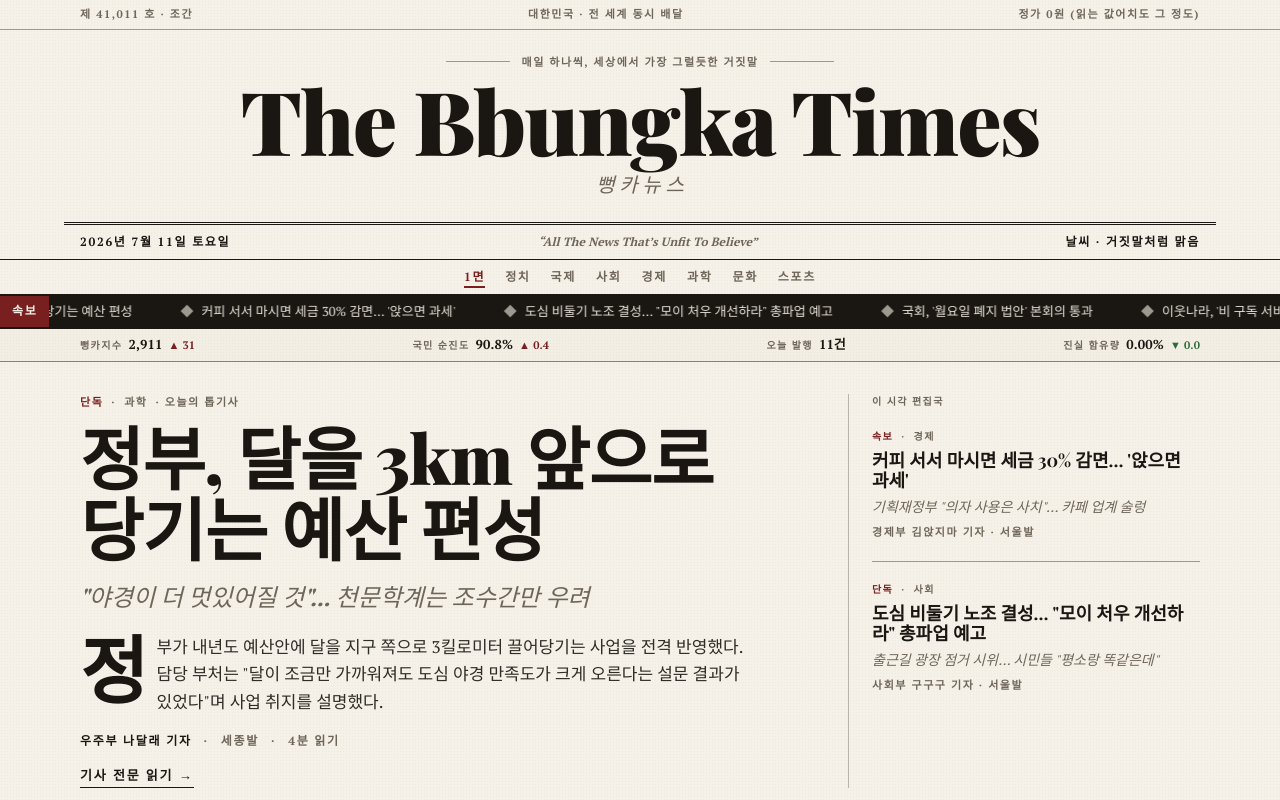
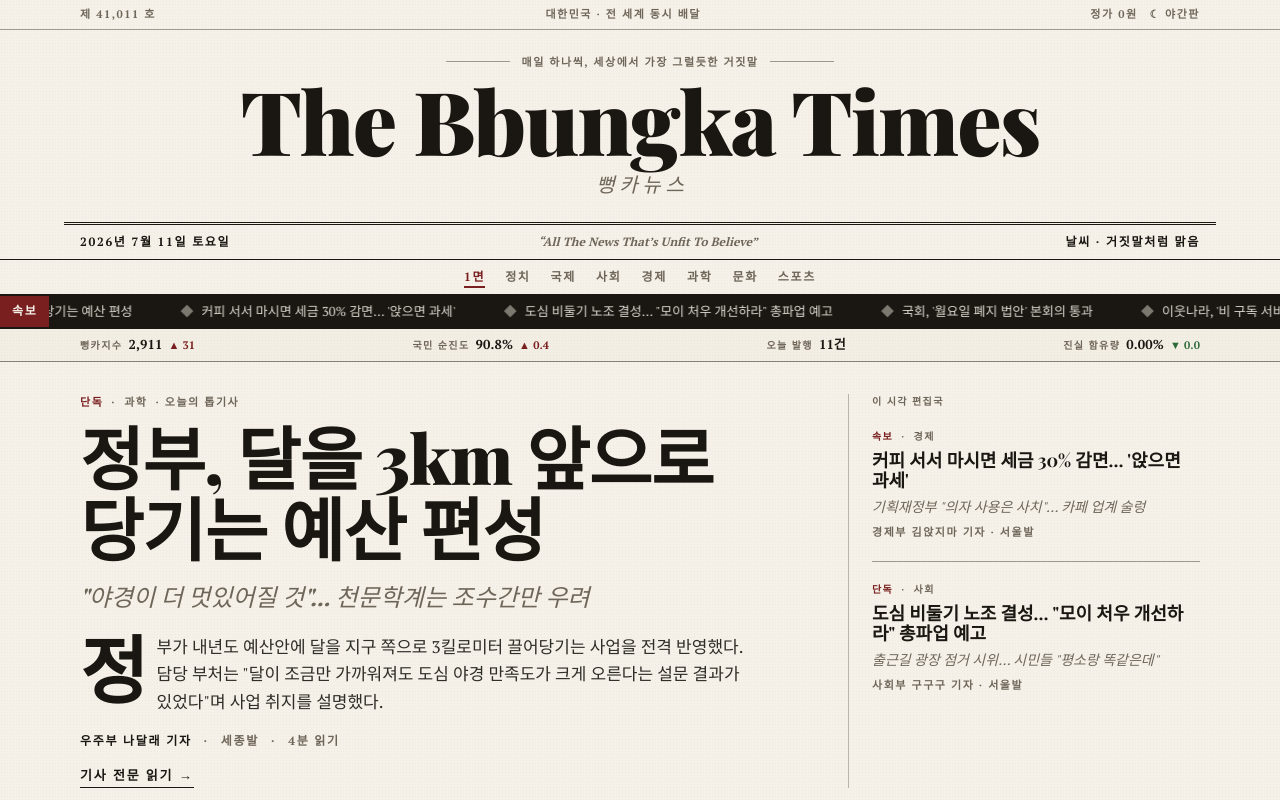
Before and after one commit to anveloper/bbungka, a Next.js app: page / in a window 1280 px wide. Shown: the top 800 px of the page. Built offline with nearby package versions, Linux system fonts and the light colour scheme; no server answers; the database is empty.

Commit message:
feat: 다크 지질(야간판) 테마 추가 및 조간/야간 토글 (ui)

```diff
--- a/app/globals.css
+++ b/app/globals.css
@@ -7,6 +7,24 @@
   --muted: #6f665a;
   --rule: #1a1712;
   --accent: #7a1f1f;
+  --band: #1a1712; /* 속보 밴드 배경 */
+  --band-fg: #f5f1e8; /* 속보 밴드 글자 */
+  --idx-down: #2f6b3a; /* 지수 하락(초록) */
+  color-scheme: light;
+}
+
+/* 다크 지질 (야간판) */
+[data-theme="dark"] {
+  --paper: #17130d;
+  --paper-2: #221b12;
+  --ink: #ece4d4;
+  --muted: #9a9082;
+  --rule: #4c4536;
+  --accent: #e08a63;
+  --band: #241d13;
+  --band-fg: #ece4d4;
+  --idx-down: #79b57f;
+  color-scheme: dark;
 }
 
 @theme inline {
@@ -30,6 +48,9 @@ body {
   font-family: var(--font-serif), Georgia, "Times New Roman", serif;
   -webkit-font-smoothing: antialiased;
   text-rendering: optimizeLegibility;
+  transition:
+    background-color 0.35s ease,
+    color 0.35s ease;
 }
 
 /* Newspaper grain / aged paper feel */
@@ -45,6 +66,15 @@ body::before {
   );
   background-size: 3px 3px;
   mix-blend-mode: multiply;
+}
+
+/* 다크에서는 밝은 반점 + soft-light로 종이 질감 유지 */
+[data-theme="dark"] body::before {
+  background-image: radial-gradient(
+    rgba(236, 228, 212, 0.028) 1px,
+    transparent 1px
+  );
+  mix-blend-mode: soft-light;
 }
 
 /* Small-caps label used for kickers / sections */
@@ -134,7 +164,13 @@ body::before {
   color: var(--accent);
 }
 .idx-down {
-  color: #2f6b3a;
+  color: var(--idx-down);
+}
+
+/* 속보 밴드 (테마별 색) */
+.band {
+  background: var(--band);
+  color: var(--band-fg);
 }
 
 /* 속보 티커 */
--- a/app/layout.tsx
+++ b/app/layout.tsx
@@ -35,8 +35,20 @@ export default function RootLayout({
   children: React.ReactNode;
 }>) {
   return (
-    <html lang="ko" className={`${playfair.variable} ${ptSerif.variable}`}>
-      <body className="min-h-screen antialiased">{children}</body>
+    <html
+      lang="ko"
+      className={`${playfair.variable} ${ptSerif.variable}`}
+      suppressHydrationWarning
+    >
+      <body className="min-h-screen antialiased">
+        {/* 페인트 전에 테마 적용 → 다크/라이트 깜빡임(FOUC) 방지 */}
+        <script
+          dangerouslySetInnerHTML={{
+            __html: `(function(){try{var t=localStorage.getItem('theme');var d=t?t==='dark':window.matchMedia('(prefers-color-scheme:dark)').matches;document.documentElement.dataset.theme=d?'dark':'light';}catch(e){document.documentElement.dataset.theme='light';}})();`,
+          }}
+        />
+        {children}
+      </body>
     </html>
   );
 }
--- a/components/breaking-band.tsx
+++ b/components/breaking-band.tsx
@@ -16,9 +16,9 @@ export const BreakingBand = ({ articles }: BreakingBandProps) => {
         <Link
           key={a.slug}
           href={`/article/${a.slug}`}
-          className="mx-6 text-[13px] text-paper/95 hover:text-paper hover:underline"
+          className="mx-6 text-[13px] text-current opacity-90 hover:underline hover:opacity-100"
         >
-          <span className="mr-2 text-paper/60">◆</span>
+          <span className="mr-2 opacity-50">◆</span>
           {a.headline}
         </Link>
       ))}
@@ -26,7 +26,7 @@ export const BreakingBand = ({ articles }: BreakingBandProps) => {
   );
 
   return (
-    <div className="flex items-stretch border-b-2 border-rule bg-ink text-paper">
+    <div className="band flex items-stretch border-b-2 border-rule">
       <div className="breaking-tag flex shrink-0 items-center px-3 smallcaps text-[12px] font-bold tracking-widest">
         속보
       </div>
--- a/components/masthead.tsx
+++ b/components/masthead.tsx
@@ -1,5 +1,6 @@
 import Link from "next/link";
 import { SECTIONS, formatKoreanDate } from "@/lib/articles";
+import { ThemeToggle } from "@/components/theme-toggle";
 
 type MastheadProps = {
   date: string; // YYYY-MM-DD
@@ -10,10 +11,13 @@ export const Masthead = ({ date, issueNo }: MastheadProps) => {
   return (
     <header className="border-b-2 border-rule">
       {/* 상단 얇은 정보줄 */}
-      <div className="mx-auto flex max-w-6xl items-center justify-between px-4 py-1.5 text-[11px] tracking-wide text-muted smallcaps">
-        <span>제 {issueNo.toLocaleString()} 호 · 조간</span>
+      <div className="mx-auto flex max-w-6xl items-center justify-between gap-3 px-4 py-1.5 text-[11px] tracking-wide text-muted smallcaps">
+        <span className="shrink-0">제 {issueNo.toLocaleString()} 호</span>
         <span className="hidden sm:block">대한민국 · 전 세계 동시 배달</span>
-        <span>정가 0원 (읽는 값어치도 그 정도)</span>
+        <div className="flex shrink-0 items-center gap-3">
+          <span className="hidden sm:inline">정가 0원</span>
+          <ThemeToggle />
+        </div>
       </div>
 
       <div className="border-t border-rule/40" />
--- /dev/null
+++ b/components/theme-toggle.tsx
@@ -0,0 +1,33 @@
+"use client";
+
+import { useEffect, useState } from "react";
+
+// 조간판(라이트) ↔ 야간판(다크) 전환. 선택값은 localStorage에 저장.
+export const ThemeToggle = () => {
+  const [dark, setDark] = useState(false);
+
+  useEffect(() => {
+    setDark(document.documentElement.dataset.theme === "dark");
+  }, []);
+
+  const toggle = () => {
+    const next = !dark;
+    setDark(next);
+    document.documentElement.dataset.theme = next ? "dark" : "light";
+    try {
+      localStorage.setItem("theme", next ? "dark" : "light");
+    } catch {}
+  };
+
+  return (
+    <button
+      type="button"
+      onClick={toggle}
+      aria-label={dark ? "조간판(밝게)으로 전환" : "야간판(어둡게)으로 전환"}
+      className="smallcaps inline-flex items-center gap-1 text-[11px] text-muted transition-colors hover:text-accent"
+    >
+      <span aria-hidden>{dark ? "☀" : "☾"}</span>
+      <span>{dark ? "조간판" : "야간판"}</span>
+    </button>
+  );
+};
```
